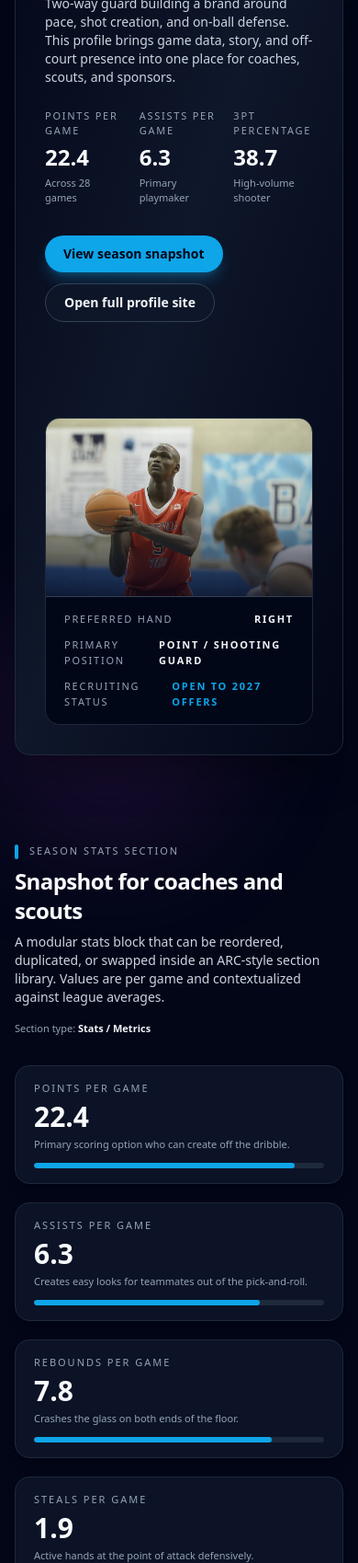
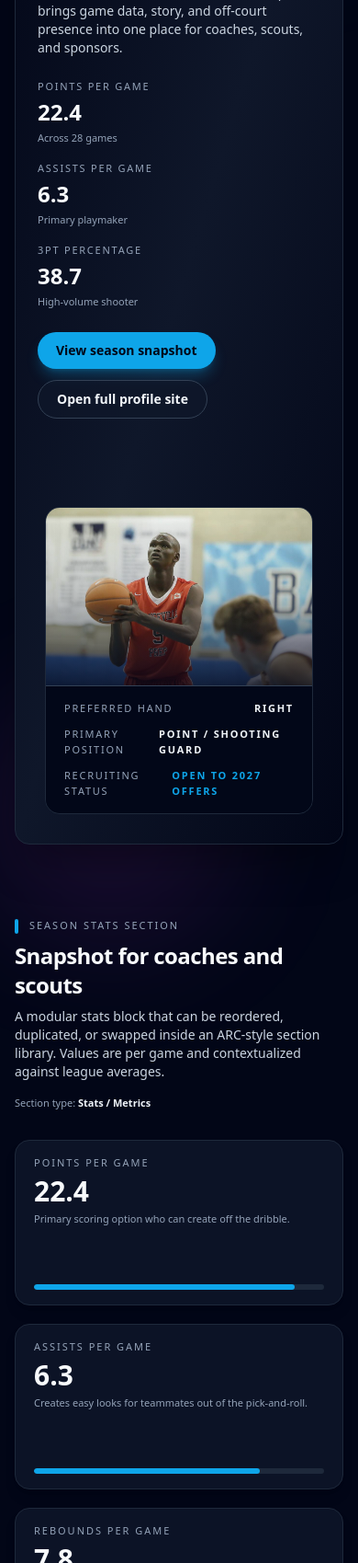
Before and after one commit to sebastiancd722/ARC-Design-Challenge, a plain HTML site: page index.html in a window 390 px wide. Shown: the part 301-2000 px from the top of the page at 92% size. Drawn offline with nearby package versions, Linux system fonts and the light colour scheme.

Commit message:
Update index.html

```diff
--- a/index.html
+++ b/index.html
@@ -31,8 +31,11 @@
       rpg: 7.8,
       spg: 1.9,
     };
+    window.PLAYER = PLAYER;
 
     document.addEventListener("DOMContentLoaded", () => {
+      if (!window.PLAYER) return;
+
       const bindings = {
         ppgHero: "ppg",
         apgHero: "apg",
@@ -45,15 +48,15 @@
 
       Object.entries(bindings).forEach(([id, key]) => {
         const el = document.getElementById(id);
-        if (!el) return;
-        el.dataset.countTarget = PLAYER[key];
+        if (!el || window.PLAYER[key] == null) return;
+        el.dataset.countTarget = window.PLAYER[key];
       });
     });
   </script>
 </head>
 <body class="bg-slate-950 text-slate-50 antialiased">
   <main class="min-h-screen flex flex-col items-stretch">
-    <div class="max-w-6xl w-full mx-auto px-4 sm:px-6 lg:px-8 py-10 space-y-24">
+    <div class="max-w-6xl w-full mx-auto px-4 sm:px-6 lg:px-8 py-8 sm:py-10 space-y-16 sm:space-y-24">
 
       <!-- HERO SECTION (MANDATORY) -->
       <section id="hero" class="relative">
@@ -66,7 +69,7 @@
           <div class="grid lg:grid-cols-[1.1fr,0.9fr] gap-10 lg:gap-12 items-stretch">
 
             <!-- Left: text content -->
-            <div class="p-8 sm:p-10 flex flex-col justify-between gap-8">
+            <div class="p-6 sm:p-10 flex flex-col justify-between gap-6 sm:gap-8">
               <div class="space-y-6">
                 <div class="inline-flex flex-wrap items-center gap-2 rounded-full border border-slate-700 bg-slate-900/70 px-3 py-[3px] text-[11px] font-semibold tracking-[0.16em] uppercase text-slate-300">
                   <span class="h-1.5 w-1.5 rounded-full bg-accent-500"></span>
@@ -95,7 +98,7 @@
                 </div>
 
                 <!-- Key metrics row -->
-                <div class="grid grid-cols-3 gap-4 sm:gap-6">
+                <div class="grid grid-cols-1 sm:grid-cols-3 gap-4 sm:gap-6">
                   <div class="space-y-1">
                     <p class="text-[11px] tracking-[0.16em] uppercase text-slate-400">Points per game</p>
                     <p class="text-2xl sm:text-3xl font-semibold">
@@ -149,7 +152,9 @@
                   View season snapshot
                 </a>
                 <a
-                  href="#"
+                  href="https://poweredbyarc.com/"
+                  target="_blank"
+                  rel="noopener noreferrer"
                   class="inline-flex items-center justify-center rounded-full border border-slate-700 bg-slate-900/70 px-5 py-2.5 text-sm font-semibold text-slate-100 hover:bg-slate-800 focus:outline-none focus:ring-2 focus:ring-accent-500/60 transition"
                 >
                   Open full profile site
@@ -197,7 +202,7 @@
       </section>
 
       <!-- STATS SECTION -->
-      <section id="stats" class="relative">
+      <section id="stats" class="relative pt-4 sm:pt-0">
         <div class="space-y-8">
 
           <!-- Heading -->
@@ -224,7 +229,7 @@
           <div class="grid gap-5 md:grid-cols-2 lg:grid-cols-4">
 
             <!-- Card 1 -->
-            <div class="border border-slate-800 bg-slate-900/80 rounded-2xl px-5 py-4 flex flex-col justify-between shadow-lg shadow-black/10">
+            <div class="border border-slate-800 bg-slate-900/80 rounded-2xl px-5 py-4 flex flex-col justify-between shadow-lg shadow-black/10 min-h-[180px]">
               <div class="space-y-1">
                 <p class="text-[11px] tracking-[0.18em] uppercase text-slate-400">Points per game</p>
                 <p class="text-3xl font-semibold">
@@ -245,7 +250,7 @@
             </div>
 
             <!-- Card 2 -->
-            <div class="border border-slate-800 bg-slate-900/80 rounded-2xl px-5 py-4 flex flex-col justify-between shadow-lg shadow-black/10">
+            <div class="border border-slate-800 bg-slate-900/80 rounded-2xl px-5 py-4 flex flex-col justify-between shadow-lg shadow-black/10 min-h-[180px]">
               <div class="space-y-1">
                 <p class="text-[11px] tracking-[0.18em] uppercase text-slate-400">Assists per game</p>
                 <p class="text-3xl font-semibold">
@@ -266,7 +271,7 @@
             </div>
 
             <!-- Card 3 -->
-            <div class="border border-slate-800 bg-slate-900/80 rounded-2xl px-5 py-4 flex flex-col justify-between shadow-lg shadow-black/10">
+            <div class="border border-slate-800 bg-slate-900/80 rounded-2xl px-5 py-4 flex flex-col justify-between shadow-lg shadow-black/10 min-h-[180px]">
               <div class="space-y-1">
                 <p class="text-[11px] tracking-[0.18em] uppercase text-slate-400">Rebounds per game</p>
                 <p class="text-3xl font-semibold">
@@ -287,7 +292,7 @@
             </div>
 
             <!-- Card 4 -->
-            <div class="border border-slate-800 bg-slate-900/80 rounded-2xl px-5 py-4 flex flex-col justify-between shadow-lg shadow-black/10">
+            <div class="border border-slate-800 bg-slate-900/80 rounded-2xl px-5 py-4 flex flex-col justify-between shadow-lg shadow-black/10 min-h-[180px]">
               <div class="space-y-1">
                 <p class="text-[11px] tracking-[0.18em] uppercase text-slate-400">Steals per game</p>
                 <p class="text-3xl font-semibold">
```
